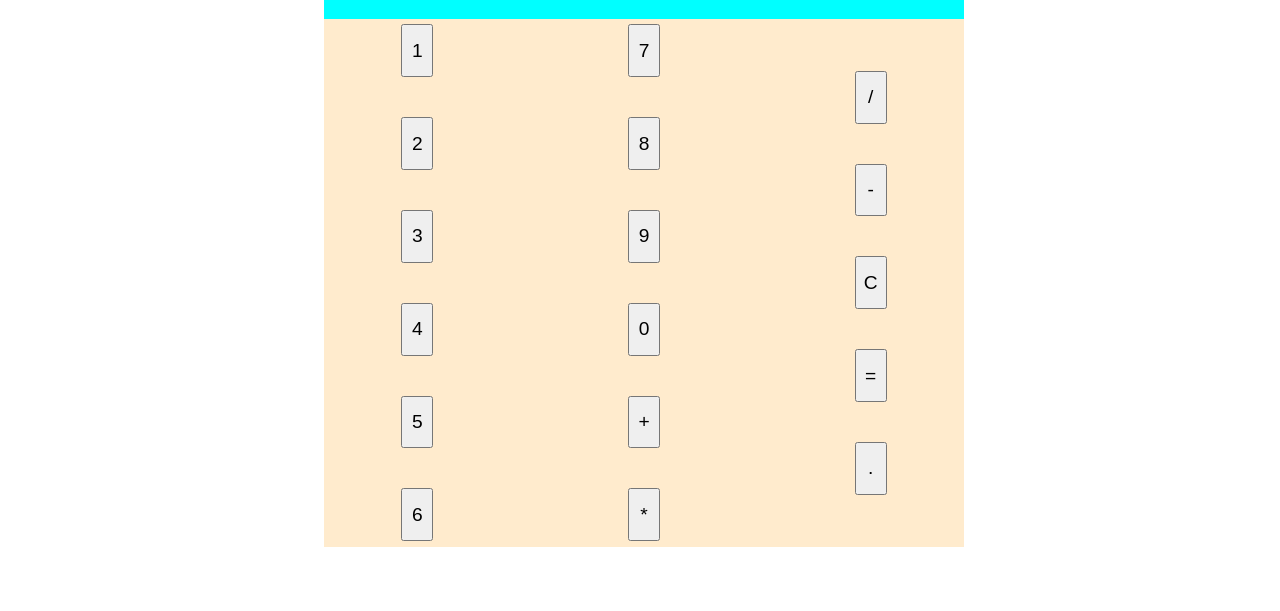
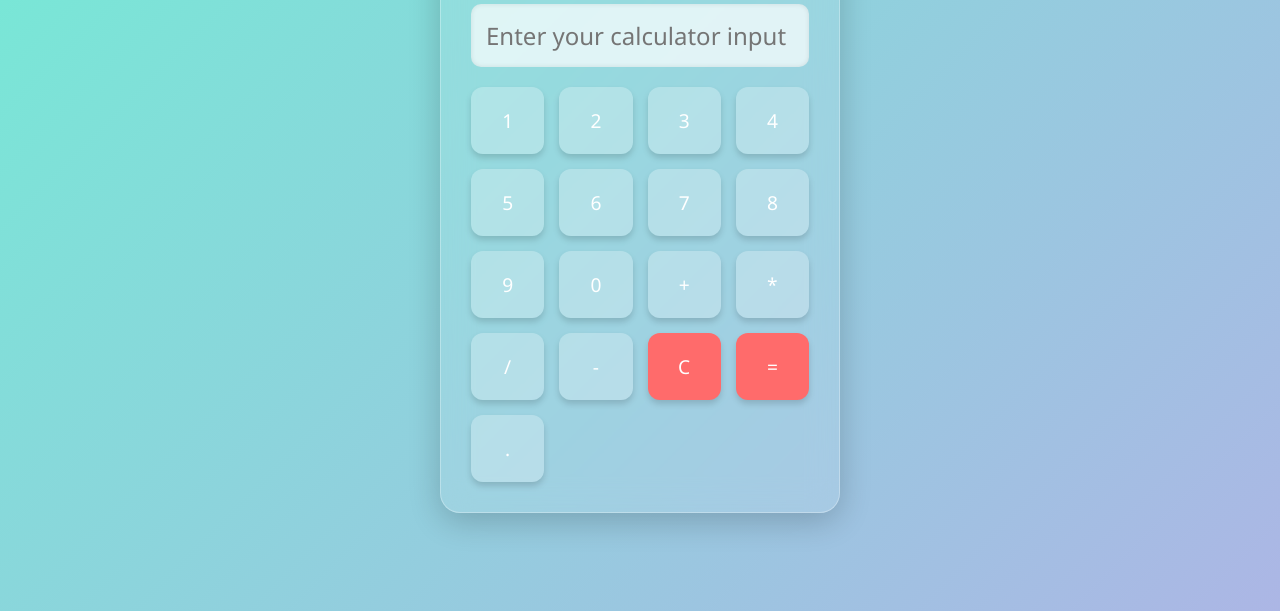
Before and after one commit to hustler78237/calci-with-js-, a website: page calculator/index.html in a window 1280 px wide. Shown: the part 189-800 px from the top of the page. Drawn offline with Linux system fonts and the light colour scheme.

Commit message:
index.css

```diff
--- a/calculator/index.css
+++ b/calculator/index.css
@@ -1,40 +1,100 @@
+/* Reset and base styles */
+* {
+  margin: 0;
+  padding: 0;
+  box-sizing: border-box;
+  font-family: 'Segoe UI', Tahoma, Geneva, Verdana, sans-serif;
+}
+
+body {
+  min-height: 100vh;
+  background: linear-gradient(135deg, #74ebd5, #acb6e5);
+  display: flex;
+  align-items: center;
+  justify-content: center;
+  padding: 20px;
+}
+
+/* Calculator container */
 .parent {
-    background-color: rgb(178, 196, 178);
-    height: 80vh;
-    width: 50vw;
-    margin-left: 25%;
+  background: rgba(255, 255, 255, 0.1);
+  backdrop-filter: blur(15px);
+  -webkit-backdrop-filter: blur(15px);
+  border-radius: 20px;
+  box-shadow: 0 8px 32px rgba(0, 0, 0, 0.2);
+  padding: 30px;
+  width: 100%;
+  max-width: 400px;
+  border: 1px solid rgba(255, 255, 255, 0.3);
+  text-align: center;
 }
 
 .parent h1 {
-    text-align: center;
+  color: #fff;
+  margin-bottom: 20px;
 }
 
-.child {
-    background-color: aqua;
-    height: 16vh;
-    text-align: center;
+/* Input field */
+.child input {
+  width: 100%;
+  padding: 15px;
+  font-size: 1.5rem;
+  border-radius: 10px;
+  border: none;
+  margin-bottom: 20px;
+  text-align: right;
+  background-color: rgba(255, 255, 255, 0.7);
+  box-shadow: inset 0 0 5px rgba(0, 0, 0, 0.1);
 }
 
-.child input {
-    margin-top: 3%;
-    width: 50%;
-    height: 50%;
-    text-align: center;
+/* Buttons grid */
+.child1 {
+  display: grid;
+  grid-template-columns: repeat(4, 1fr);
+  gap: 15px;
 }
 
-.child1 {
-    background-color: blanchedalmond;
-    height: 66vh;
-    display: flex;
-    flex-direction: column;
-    align-items: center;
-    justify-content: center;
-    flex-wrap: wrap;
-    gap: 40px;
+/* Buttons */
+.btn {
+  padding: 20px;
+  font-size: 1.2rem;
+  border: none;
+  border-radius: 12px;
+  background: rgba(255, 255, 255, 0.25);
+  color: #fff;
+  cursor: pointer;
+  transition: all 0.2s ease;
+  box-shadow: 0 4px 6px rgba(0, 0, 0, 0.15);
 }
 
-.btn {
-    height: 10%;
-    width: 5%;
-    font-size: larger;
+.btn:hover {
+  background: rgba(255, 255, 255, 0.4);
+  transform: scale(1.05);
 }
+
+/* Highlight "=" and "C" buttons */
+.btn:nth-last-child(2), .btn:nth-last-child(3) {
+  background-color: #ff6b6b;
+  color: white;
+}
+
+.btn:nth-last-child(2):hover, .btn:nth-last-child(3):hover {
+  background-color: #ff4c4c;
+}
+
+/* Responsive tweaks */
+@media (max-width: 500px) {
+  .btn {
+    padding: 15px;
+    font-size: 1rem;
+  }
+
+  .parent {
+    padding: 20px;
+  }
+
+  .child input {
+    font-size: 1.2rem;
+    padding: 12px;
+  }
+}
```
